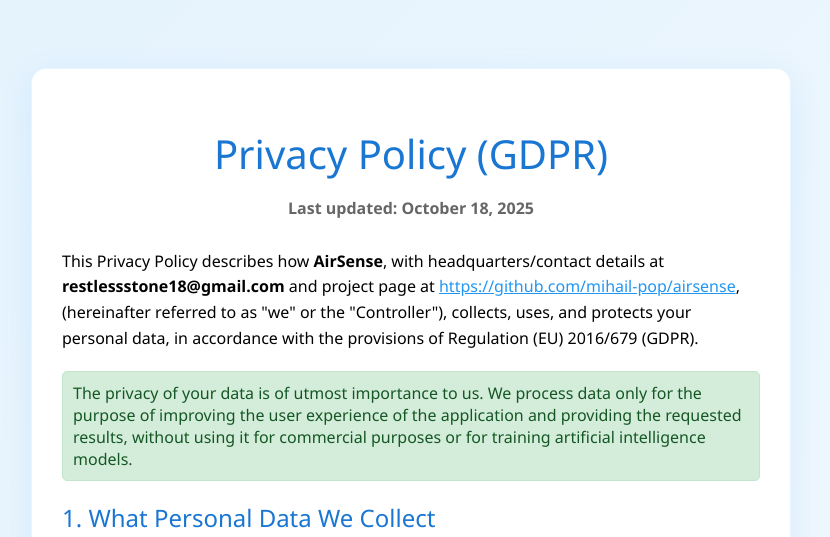
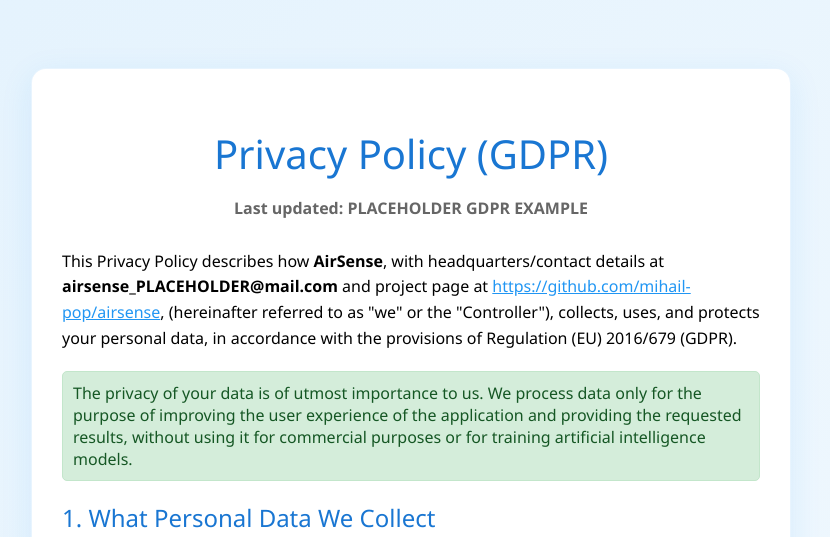
Before and after one commit to mihail-pop/airsense, a Django app: page /gdpr/ in a window 1280 px wide. Shown: the part 72-609 px from the top of the page, without its empty margins (229-1059 px from the left). Run offline with Django 5.2, Linux system fonts and the light colour scheme.

Commit message:
Update GDPR templates with placeholder email and last updated date

```diff
--- a/core/templates/gdpr.html
+++ b/core/templates/gdpr.html
@@ -11,11 +11,11 @@
         <h1 data-translate="Privacy Policy (GDPR)">Privacy Policy (GDPR)</h1>
 
         <p style="text-align: center; color: #666; margin-bottom: 30px;">
-            <strong data-translate="Last updated: October 18, 2025">Last updated: October 18, 2025</strong>
+            <strong data-translate="Last updated: PLACEHOLDER GDPR EXAMPLE">Last updated: PLACEHOLDER GDPR EXAMPLE</strong>
         </p>
 
         <p style="margin-bottom: 20px; line-height: 1.6;" data-translate="This Privacy Policy describes how AirSense...">
-            This Privacy Policy describes how <strong>AirSense</strong>, with headquarters/contact details at <strong>restlessstone18@gmail.com</strong> and project page at <a href="https://github.com/mihail-pop/airsense" target="_blank" style="color: #2196f3;">https://github.com/mihail-pop/airsense</a>, (hereinafter referred to as "we" or the "Controller"), collects, uses, and protects your personal data, in accordance with the provisions of Regulation (EU) 2016/679 (GDPR).
+            This Privacy Policy describes how <strong>AirSense</strong>, with headquarters/contact details at <strong>airsense_PLACEHOLDER@mail.com</strong> and project page at <a href="https://github.com/mihail-pop/airsense" target="_blank" style="color: #2196f3;">https://github.com/mihail-pop/airsense</a>, (hereinafter referred to as "we" or the "Controller"), collects, uses, and protects your personal data, in accordance with the provisions of Regulation (EU) 2016/679 (GDPR).
         </p>
 
         <div class="message success" data-translate="The privacy of your data is of utmost importance to us...">
@@ -133,7 +133,7 @@
             If you have questions or concerns about the processing of your data, please contact us at:
         </p>
         <div class="user-status">
-            Email: restlessstone18@gmail.com
+            Email: airsense_PLACEHOLDER@mail.com
         </div>
 
         <p class="text-gray-700 mb-4" data-translate="You also have the right to file a complaint...">
--- a/core/templates/gdpr_ro.html
+++ b/core/templates/gdpr_ro.html
@@ -9,10 +9,10 @@
     <div class="weather-section">
 
         <h1>Politica de Confidențialitate (GDPR)</h1>
-        <p>Data ultimei actualizări: 18 Octombrie 2025</p>
+        <p>Data ultimei actualizări: PLACEHOLDER GDPR EXAMPLE</p>
 
         <p>
-            Această Politică de Confidențialitate descrie modul în care <strong>AirSense</strong>, cu sediul/datele de contact la <strong>restlessstone18@gmail.com</strong> și pagina de proiect la <a href="https://github.com/mihail-pop/airsense" target="_blank">https://github.com/mihail-pop/airsense</a>, (denumită în continuare "noi" sau "Operatorul"), colectează, utilizează și protejează datele dumneavoastră cu caracter personal, în conformitate cu prevederile Regulamentului (UE) 2016/679 (GDPR).
+            Această Politică de Confidențialitate descrie modul în care <strong>AirSense</strong>, cu sediul/datele de contact la <strong>airsense_PLACEHOLDER@mail.com</strong> și pagina de proiect la <a href="https://github.com/mihail-pop/airsense" target="_blank">https://github.com/mihail-pop/airsense</a>, (denumită în continuare "noi" sau "Operatorul"), colectează, utilizează și protejează datele dumneavoastră cu caracter personal, în conformitate cu prevederile Regulamentului (UE) 2016/679 (GDPR).
         </p>
 
         <div class="message success">
@@ -126,7 +126,7 @@
             Dacă aveți întrebări sau nelămuriri cu privire la prelucrarea datelor dumneavoastră, vă rugăm să ne contactați la:
         </p>
         <div class="user-status">
-            Email: restlessstone18@gmail.com
+            Email: airsense_PLACEHOLDER@mail.com
         </div>
 
         <p>
```
Also changed, not shown: README.md.
